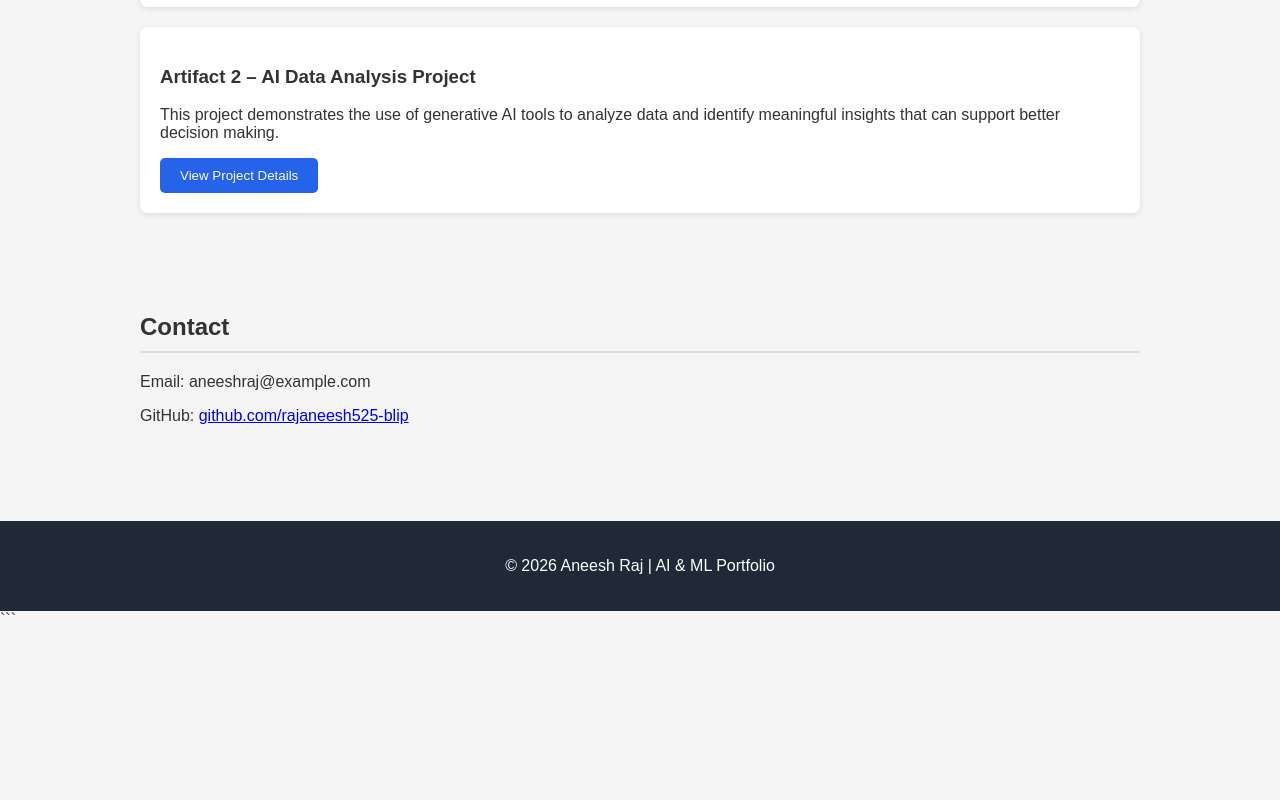
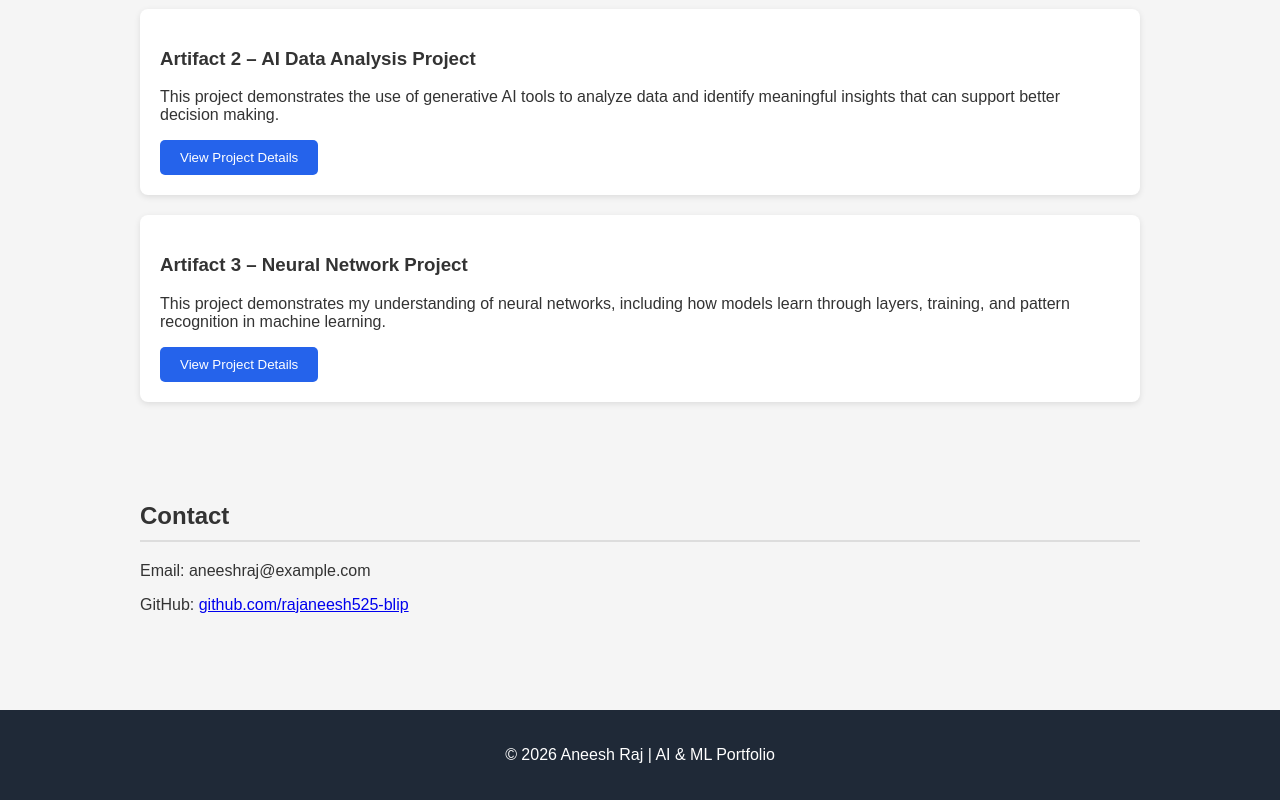
Before and after one commit to rajaneesh525-blip/1.6-Assignment-Professional-Portfolio-Artifact-1, a plain HTML site: page index.html in a window 1280 px wide. Shown: the part 1043-1843 px from the top of the page. Before the commit the page ends 1672 px from the top, so only its background shows below. Drawn offline with Linux system fonts and the light colour scheme.

Commit message:
Update index.html

````diff
--- a/index.html
+++ b/index.html
@@ -1,4 +1,3 @@
-```html
 <!DOCTYPE html>
 <html lang="en">
 <head>
@@ -156,6 +155,22 @@ identify meaningful insights that can support better decision making.
 
 </div>
 
+
+<div class="project">
+
+<h3>Artifact 3 – Neural Network Project</h3>
+
+<p>
+This project demonstrates my understanding of neural networks, including how models
+learn through layers, training, and pattern recognition in machine learning.
+</p>
+
+<a href="artifact3.html" target="_blank">
+<button>View Project Details</button>
+</a>
+
+</div>
+
 </section>
 
 <section id="contact">
@@ -181,4 +196,3 @@ github.com/rajaneesh525-blip
 
 </body>
 </html>
-```
````
